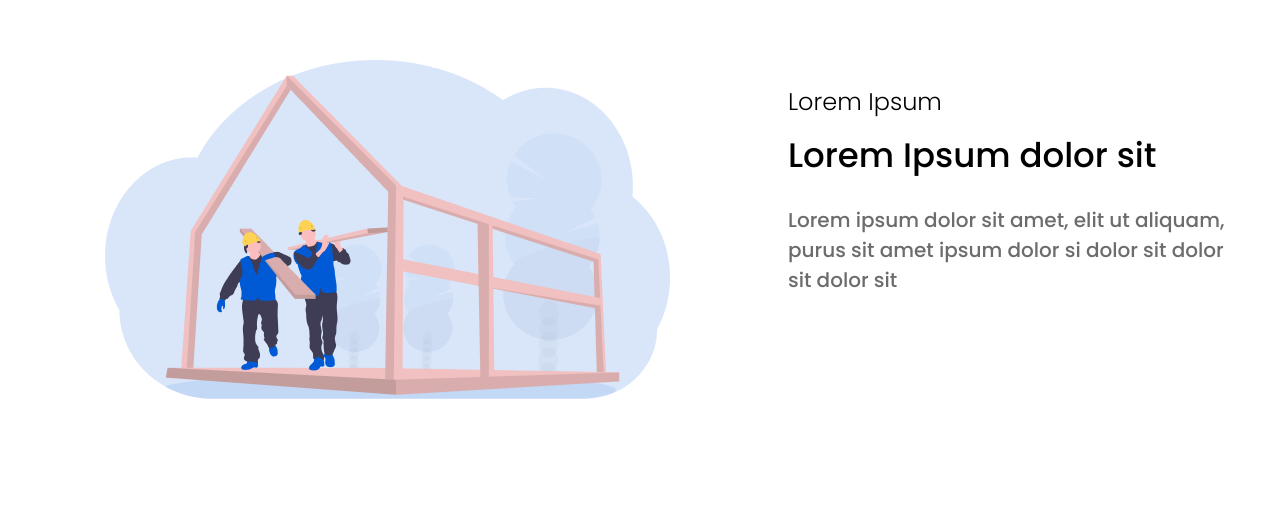
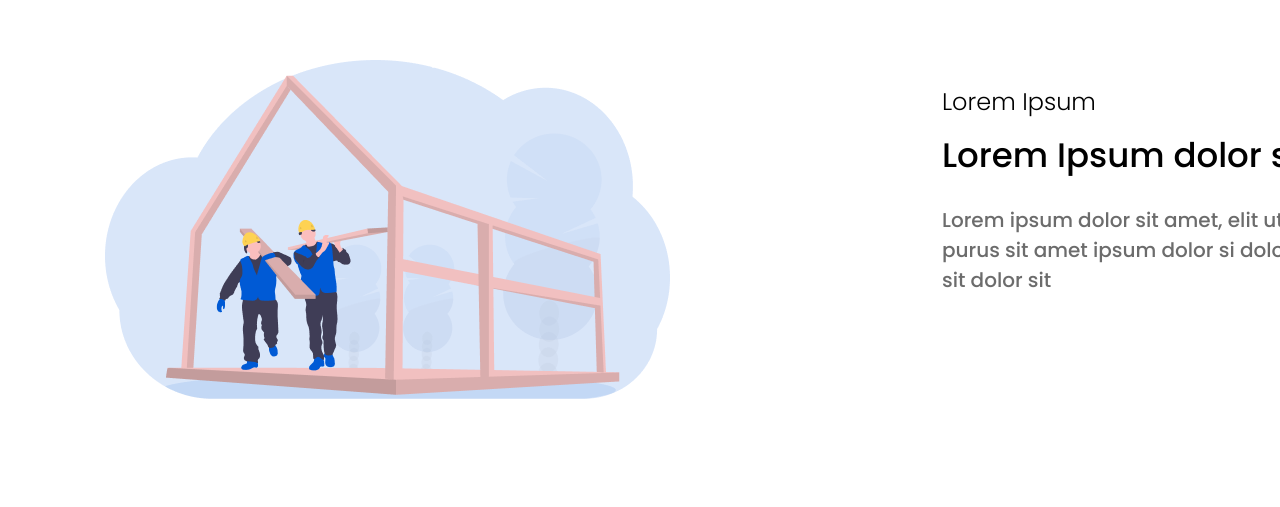
Before and after one commit to MSkrypnyk/landing-page, a plain HTML site: page index.html in a window 1280 px wide. Shown: the part 2013-2520 px from the top of the page. Drawn offline with Linux system fonts and the light colour scheme.

Commit message:
updated the section info

```diff
--- a/index.html
+++ b/index.html
@@ -92,7 +92,6 @@
       </div>
     </section>
     <section class="info">
-      <div>
       <img
         class="info-img"
         src="./images/construction.png"
@@ -106,8 +105,6 @@
           dolor si dolor sit dolor sit dolor sit
         </p>
       </div>
-      </div>
-      <div>
       <div class="info-margin info-description">
         <p class="info-text">Lorem Ipsum</p>
         <h5 class="info-title">Lorem Ipsum dolor sit</h5>
@@ -117,7 +114,6 @@
         </p>
       </div>
       <img src="./images/houses.png" alt="houses" />
-      </div>
     </section>
     <section class="contact">
       <h2 class="contact-title">Contact</h2>
--- a/style.css
+++ b/style.css
@@ -153,6 +153,8 @@ body {
   font-family: "Poppins", sans-serif;
   display: flex;
   justify-content: space-between;
+  flex-wrap: wrap;
+  gap: 264px;
 }
 
 .info-description {
@@ -180,14 +182,6 @@ body {
   line-height: 30px;
   color: #6c6c6c;
   max-width: 443px;
-}
-
-.info-img {
-  margin-bottom: 264px;
-}
-
-.info-margin {
-  margin-bottom: 309px;
 }
 
 .contact {
```
Lines whose indentation alone changed are shown as unchanged.
